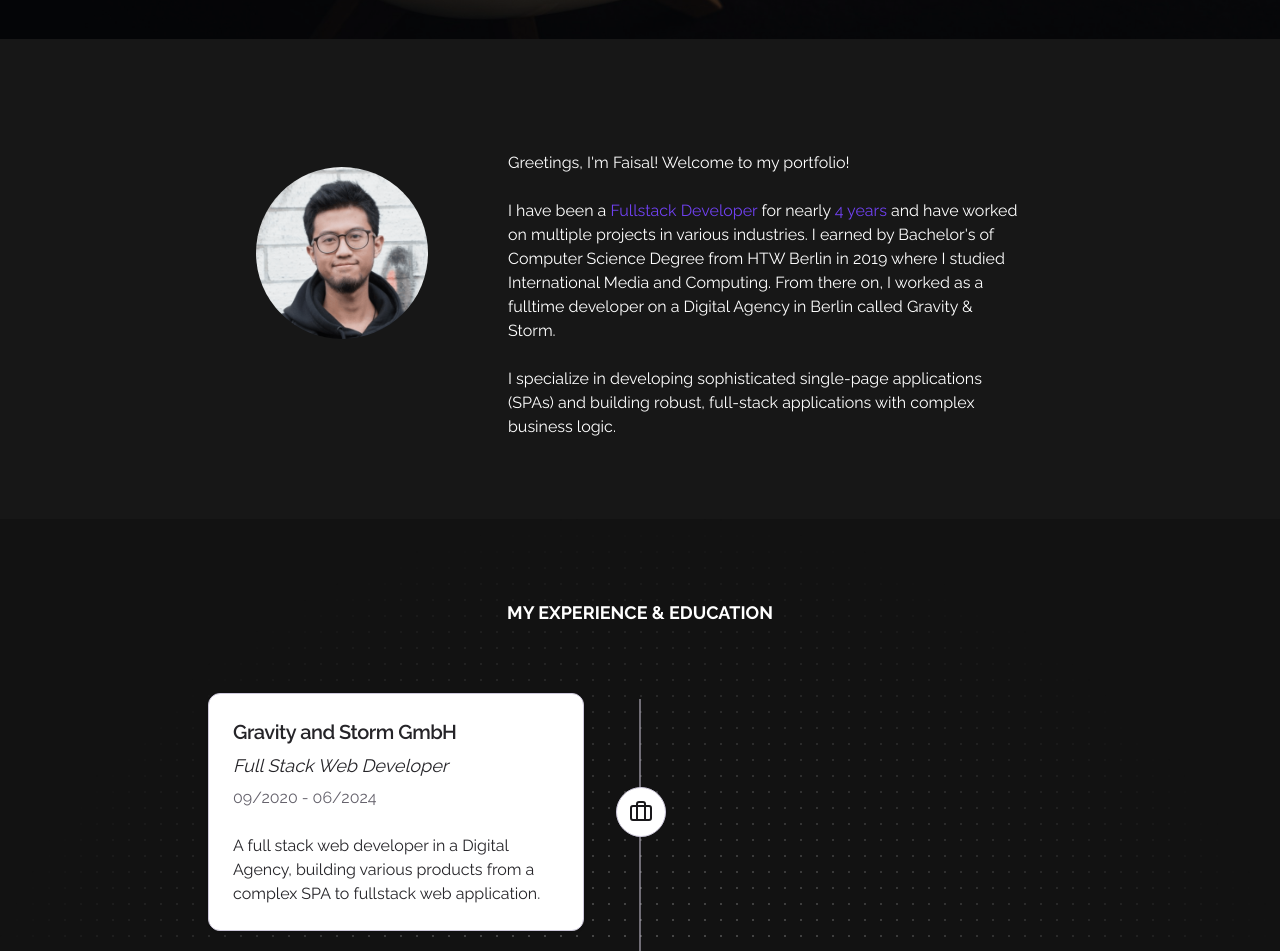
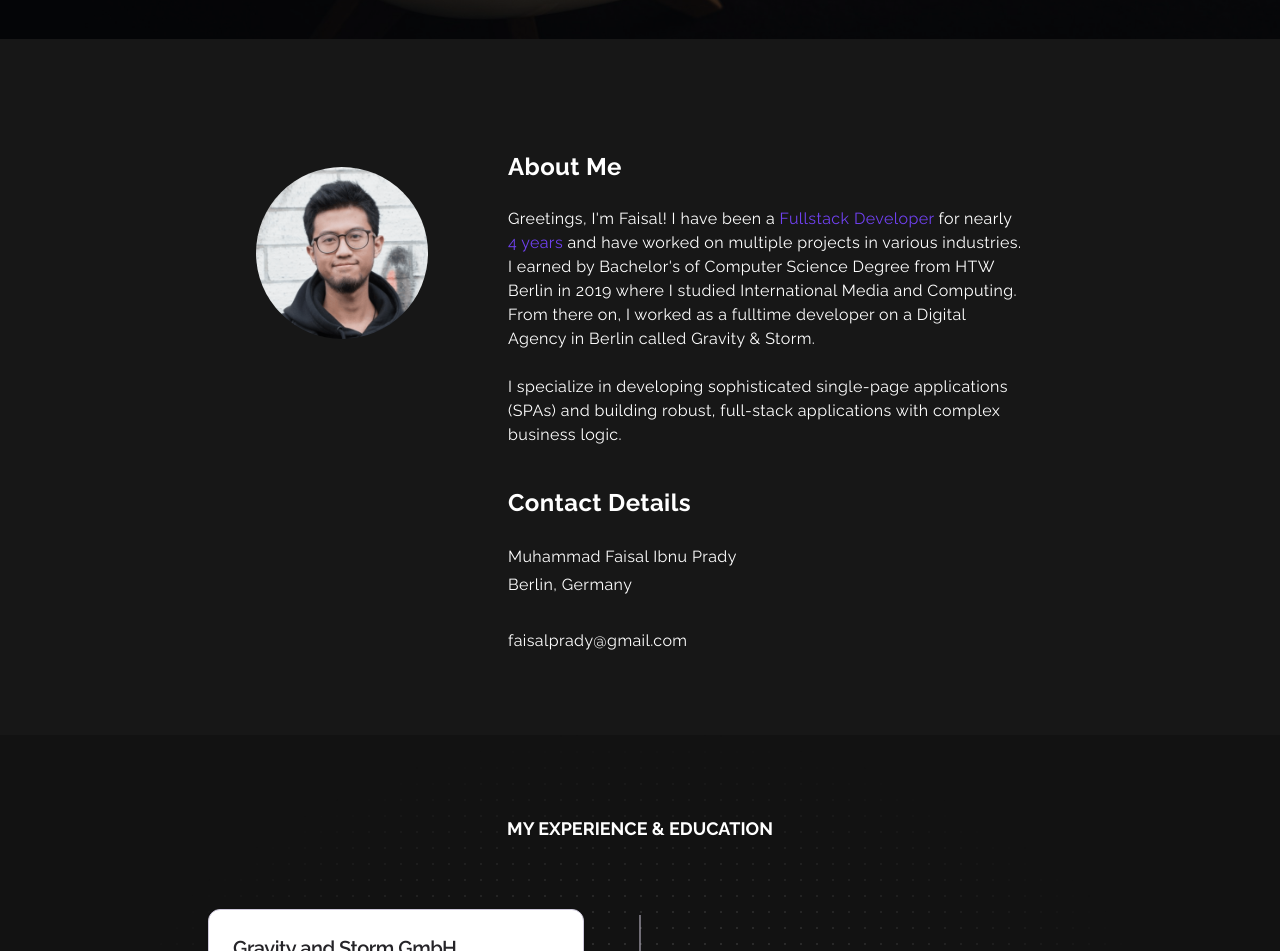
Before and after one commit to faisalprady13/my-portofolio, a Next.js app: page / in a window 1280 px wide. Shown: the part 761-1712 px from the top of the page. Built offline with nearby package versions, Linux system fonts and the light colour scheme.

Commit message:
add more projects and clean up styles

```diff
--- a/src/components/Hero.tsx
+++ b/src/components/Hero.tsx
@@ -16,7 +16,7 @@ const Hero = () => {
       </BoxReveal>
 
       <BoxReveal boxColor={'#5046e6'} duration={0.5}>
-        <p className="text-lg">
+        <p className="text-lg  tracking-wide">
           Berlin based Fullstack Developer.
           <br />I create websites, software, and solutions that make your
           business thrive!
--- a/src/components/story.tsx
+++ b/src/components/story.tsx
@@ -5,7 +5,7 @@ import me from '../../public/images/me.png';
 
 const Story = () => {
   return (
-    <div className="flex flex-row justify-evenly size-full items-start py-12 px-6 md:px-16 gap-20 max-w-4xl mx-auto py-12">
+    <div className="leading-7 flex flex-row justify-evenly size-full items-start py-12 px-6 md:px-16 gap-20 max-w-4xl mx-auto py-12">
       <div className="hidden md:block w-1/4  relative">
         <Image
           className="rounded-full object-cover mt-12"
@@ -16,12 +16,11 @@ const Story = () => {
           alt="Picture of the author"
         />
       </div>
-      <div className="w-full md:max-w-full md:w-3/4 items-center justify-center overflow-hidden pt-8 ">
+      <div className="w-full md:max-w-full md:w-3/4 items-center justify-center overflow-hidden pt-8 tracking-wide">
+        <p className="text-2xl font-bold mb-6">About Me</p>
         <BoxReveal boxColor={'#5046e6'} duration={0.5}>
           <p className="text-base">
-            Greetings, I&apos;m Faisal! Welcome to my portfolio!
-            <br />
-            <br />I have been a
+            Greetings, I&apos;m Faisal! I have been a
             <span className="text-primary">{` Fullstack Developer `}</span>
             for nearly <span className="text-primary">{` 4 years `}</span>and
             have worked on multiple projects in various industries. I earned by
@@ -35,6 +34,12 @@ const Story = () => {
             with complex business logic.
           </p>
         </BoxReveal>
+
+        <p className="text-2xl font-bold mt-10 mb-6">Contact Details</p>
+        <p>Muhammad Faisal Ibnu Prady</p>
+        <p>Berlin, Germany</p>
+        <br />
+        <p>faisalprady@gmail.com</p>
       </div>
     </div>
   );
--- a/src/components/timeline.tsx
+++ b/src/components/timeline.tsx
@@ -55,7 +55,7 @@ export default function Timeline({
                   </p>
                 </CardHeader>
                 <CardContent>
-                  <p className="text-base">{entry.description}</p>
+                  <p className="text-base ">{entry.description}</p>
                 </CardContent>
               </Card>
             </div>
--- a/src/data/projectData.ts
+++ b/src/data/projectData.ts
@@ -4,19 +4,74 @@ export const projectData: ProjectEntry[] = [
   {
     title: 'DB Systel',
     description:
-      'Fullstack app. A passenger information system for S-Bahn accross Germany. The system allows the data about disruptions and alternative routes to be sent directly to the information systems in the trains.',
-    type: ProjectType.PROFESSIONAL,
+      'Fullstack app. A passenger information system for S-Bahn accross Germany. The system allows the data about disruptions and alternative routes to be sent directly to the information systems in the trains and the train stations.',
+    extraDesc: 'Professional project during work at Gravity & Storm GmbH',
     role: 'Fullstack Developer',
     image: '/images/db-systel.png',
-    techStack: ['vue JS', 'Nest JS'],
+    techStack: [
+      'Vue.js',
+      'Nest.js',
+      'Node.js',
+      'Pinia',
+      'Eslint',
+      'Jest',
+      'Vitest',
+      'Typescript',
+    ],
   },
   {
-    title: 'GOM - Zeiss',
+    title: 'Vive-Berlin',
     description:
-      'Fullstack app. A passenger information system for S-Bahn accross Germany. The system allows the data about disruptions and alternative routes to be sent directly to the information systems in the trains.',
-    type: ProjectType.PROFESSIONAL,
-    role: 'Fullstack Developer',
+      'A dispatcher web application for the coordination of city tour guides. Authentication and a roles/rights concept and Integration of the business logic in Vercel serverless functions.',
+    extraDesc: 'Professional project during work at Gravity & Storm GmbH',
+    role: 'Frontend Developer',
+    image: '/images/vive-berlin.png',
+    techStack: [
+      'Next.js',
+      'React',
+      'MobX',
+      'Material UI',
+      'Sequelize',
+      'Node.js',
+      'AuthO',
+      'SendGrid',
+      'Typescript',
+    ],
+  },
+  {
+    title: 'Frameworks Berlin',
+    description:
+      'A React-based configurator for custom picture frames. Implementing the integration of the application to AWS S3 to persist the data.',
+    extraDesc: 'Professional project during work at Gravity & Storm GmbH',
+    role: 'Frontend Developer',
+    image: '/images/frameworks-berlin.jpeg',
+    techStack: [
+      'Next.js',
+      'React',
+      'Node.js',
+      'Mobx',
+      'Graphql',
+      'Docker',
+      'Typescript',
+    ],
+  },
+  {
+    title: 'GOM/Zeiss',
+    description:
+      'Development of a React-based frontend and Drupal-based backend. Including integration of newsletters based on Azure and Sendgrid.',
+    extraDesc: 'Professional project during work at Gravity & Storm GmbH',
+    role: 'Frontend Developer',
     image: '/images/gom-zeiss.jpg',
-    techStack: ['vue JS', 'Nest JS'],
+    techStack: [
+      'Next.js',
+      'React',
+      'Node.js',
+      'MobX',
+      'Graphql',
+      'Drupal',
+      'Docker',
+      'Zeplin',
+      'Typescript',
+    ],
   },
 ];
--- a/src/data/timelineData.ts
+++ b/src/data/timelineData.ts
@@ -6,7 +6,7 @@ export const timelineData: TimelineEntry[] = [
     organization: 'Gravity and Storm GmbH',
     date: '09/2020 - 06/2024',
     description:
-      'A full stack web developer in a Digital Agency, building various products from a complex SPA to fullstack web application.',
+      'Fullstack web developer in a Digital Agency, building various products from a complex SPAs to fullstack web applications.',
     type: TimelineType.WORK,
   },
   {
--- a/src/types/projectTypes.ts
+++ b/src/types/projectTypes.ts
@@ -1,13 +1,8 @@
-export enum ProjectType {
-  PROFESSIONAL,
-  PERSONAL,
-}
-
 export type ProjectEntry = {
   title: string;
   techStack: string[];
   description: string;
   image: string;
   role: string;
-  type: ProjectType;
+  extraDesc: string;
 };
```
Also changed, not shown: src/components/projects.tsx (+22 -22 lines), public/images/frameworks-berlin.jpeg (added), public/images/vive-berlin.png (added).
